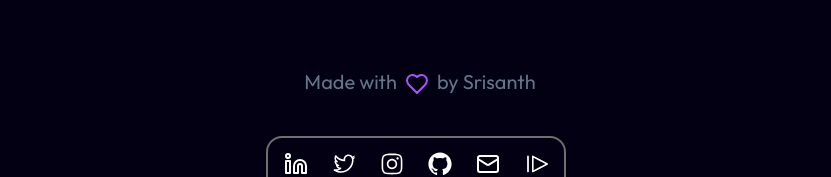
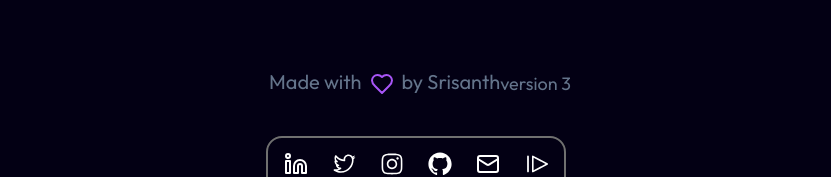
Before and after one commit to sri766/portpolio_2024, a Next.js app: page / in a window 1280 px wide. Shown: the part 2608-2785 px from the top of the page, without its empty margins (224-1055 px from the left). Built offline with nearby package versions, Linux system fonts and the light colour scheme.

Commit message:
added analytics

```diff
--- a/package.json
+++ b/package.json
@@ -17,6 +17,7 @@
     "@react-three/fiber": "^8.16.8",
     "@t3-oss/env-nextjs": "^0.9.1",
     "@tanstack/react-query": "^5.50.1",
+    "@vercel/analytics": "^1.3.1",
     "apollo-server-micro": "^3.13.0",
     "class-variance-authority": "^0.7.0",
     "clsx": "^2.1.1",
--- a/src/app/layout.jsx
+++ b/src/app/layout.jsx
@@ -5,6 +5,7 @@ import Navbar from "../components/Navbar";
 import StarsCanvas from "../components/StarBackground";
 import Providers from '../components/Providers'
 import { Toaster } from '../components/ui/sonner';
+import { Analytics } from "@vercel/analytics/react"
 
 const outfit = Outfit({ subsets: ["latin"], display: 'swap' });
 
@@ -24,6 +25,7 @@ export default function RootLayout({ children }) {
           <StarsCanvas />
           {children}
           <Toaster richColors closeButton/>
+          <Analytics/>
         </Providers>
       </body>
     </html>
--- a/src/components/Footer.jsx
+++ b/src/components/Footer.jsx
@@ -10,6 +10,7 @@ export default function Footer() {
                 <HeartIcon className="text-purple-500 h-6 w-6 inline m-2" />
                 by Srisanth
             </span>
+            <span className='text-lg'>version 3</span>
         </div>
         <Docker />
     </div>
```
Also changed, not shown: 1 other file (tests, documents, lock files or other folders).
